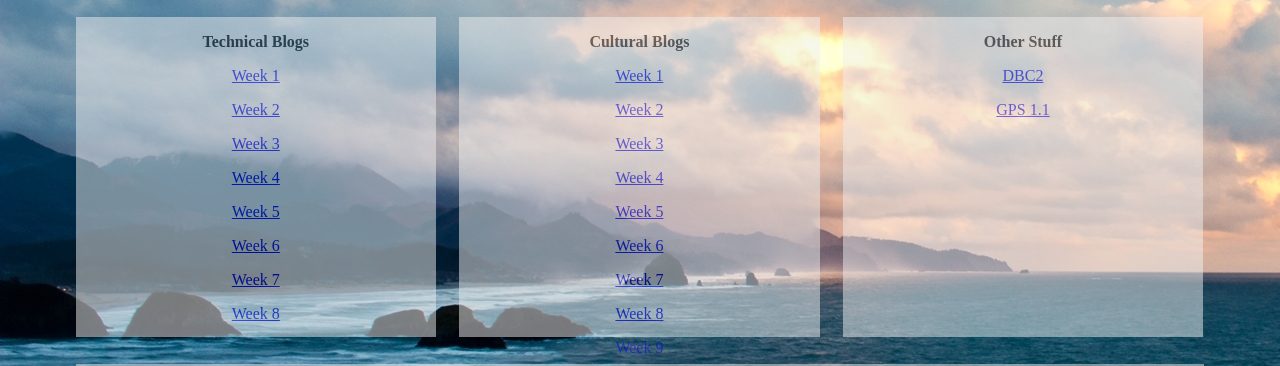
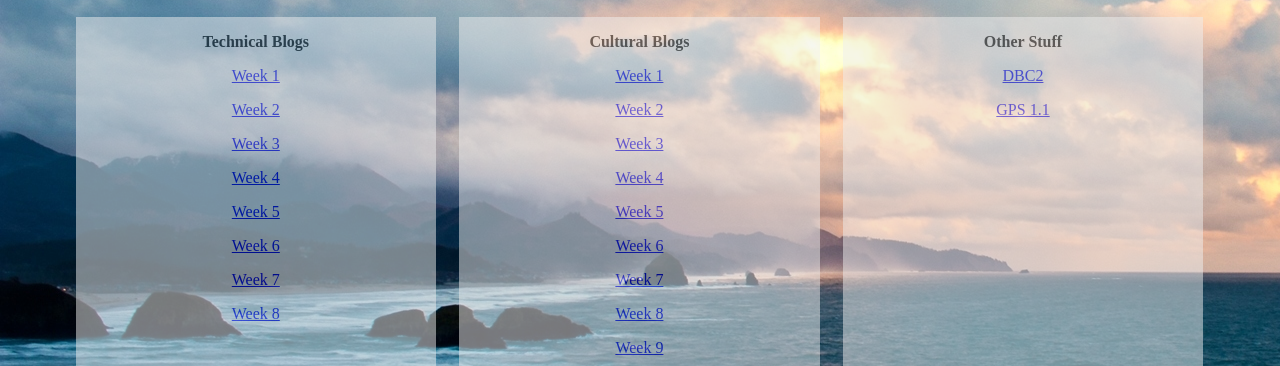
Before and after one commit to yenhtran/yenhtran.github.io, a plain HTML site: page index.html in a window 1280 px wide. Shown: the part 263-629 px from the top of the page. Drawn offline with Linux system fonts and the light colour scheme.

Commit message:
edited formating

```diff
--- a/stylesheet.css
+++ b/stylesheet.css
@@ -46,7 +46,7 @@ li{
 }
 
 .article {
-	height: 20em;
+	height: 22em;
 	margin-bottom: 1em;
 	background-color: #efefef;
 	opacity: 0.5;
```
